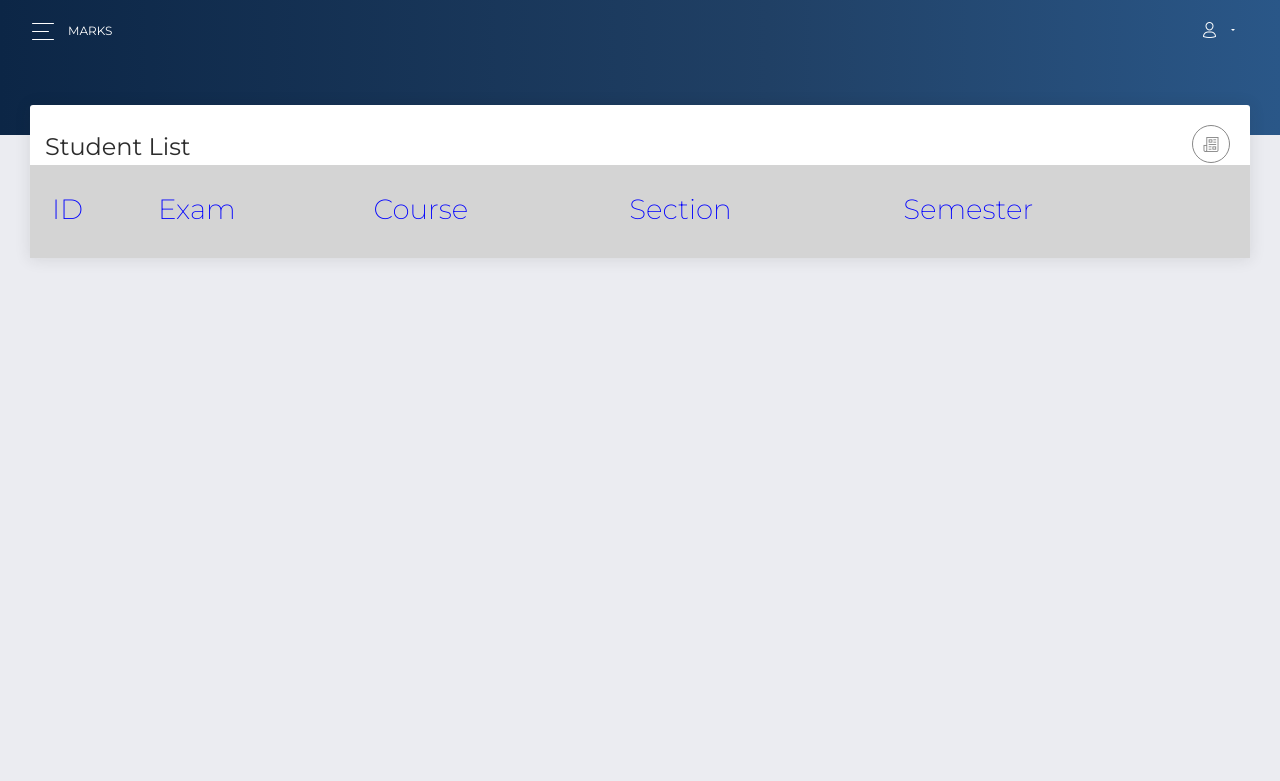
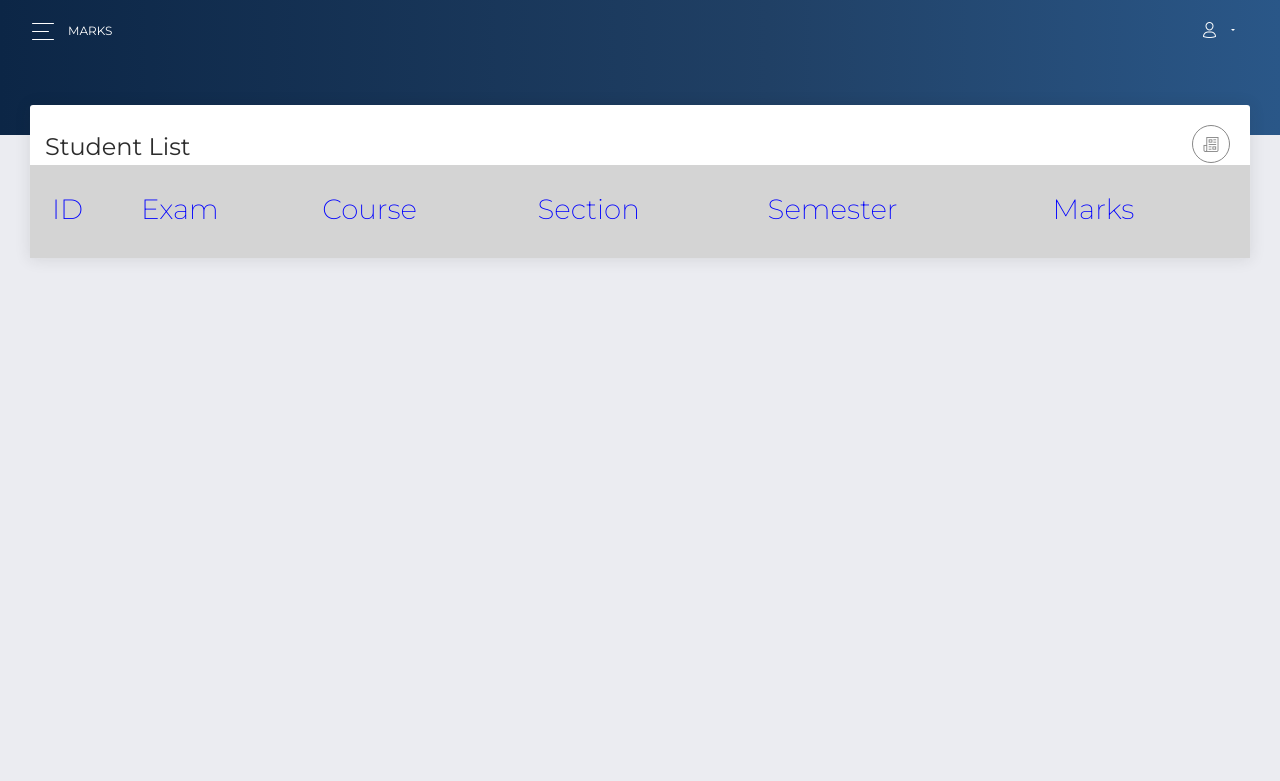
Before and after one commit to MohaiminAlif/SPM, a PHP site: page /faculty/faculty-results-show.php in a window 1280 px wide. Shown: the top 781 px of the page. Run offline with PHP 8.4, Linux system fonts and the light colour scheme; the visitor is signed in with stand-in values (Sample User, id 1); data comes from the database, SQL or seed files in the repository; lists and menus that the app fills with data are empty; some libraries are stand-ins or nearby versions.

Commit message:
mraks show button done

```diff
--- a/faculty/faculty-results-show.php
+++ b/faculty/faculty-results-show.php
@@ -178,6 +178,9 @@
                     <th>
                       Semester
                     </th>
+                    <th>
+                      Marks
+                    </th>
                     </thead>
                     <tbody>
                       <?php
@@ -200,7 +203,7 @@
                             ".$u['semester']."
                             </td>
                             <td>
-                            <a href='faculty-result-id-wise.php?q=".$u['sl']."'><button>Result</button></a>
+                            <a href='faculty-result-id-wise.php?q=".$u['sl']."'><button>Show</button></a>
                             </td>
                             </tr>";
 
```
